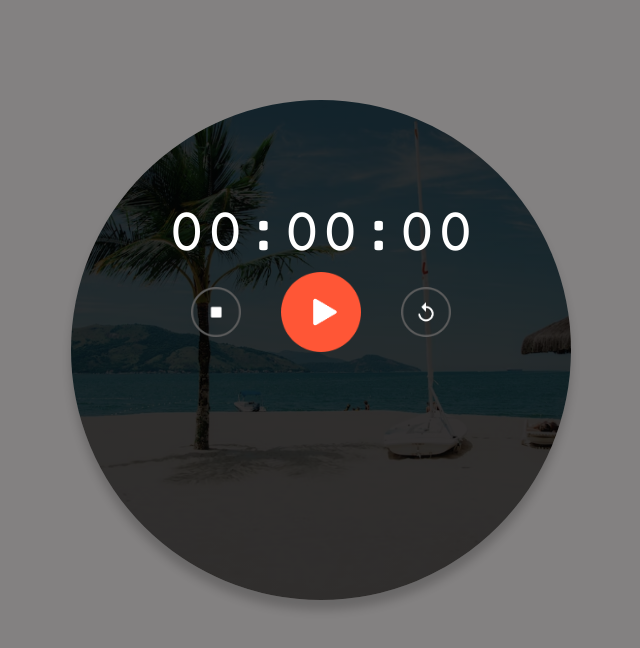
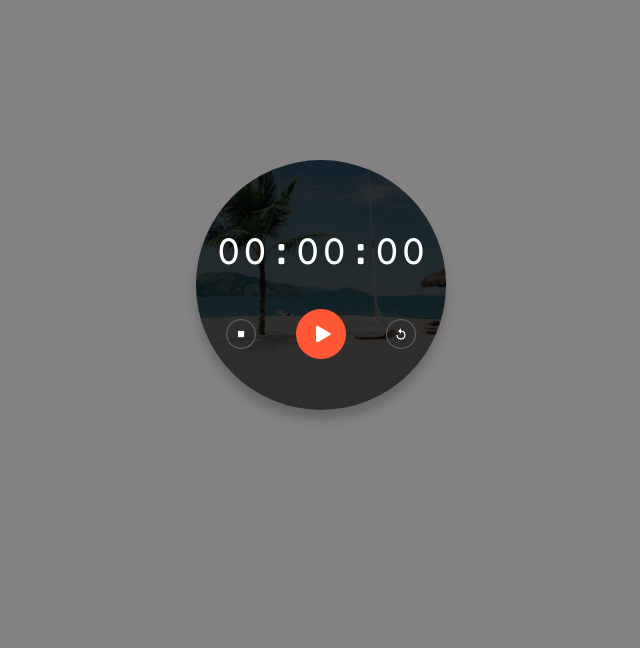
Before and after one commit to kumaradityadev/Stopwatch, a plain HTML site: page index.html in a window 1280 px wide. Shown: the whole page, without its empty margins (319-959 px from the left). Drawn offline with nearby package versions, Linux system fonts and the light colour scheme.

Commit message:
add mediaquery

```diff
--- a/assest/css/style.css
+++ b/assest/css/style.css
@@ -14,7 +14,7 @@ body {
     display: flex;
     align-items: center;
     justify-content: center;
-    margin-top: 50px;
+    margin-top: 80px;
 
 }
 
@@ -55,3 +55,24 @@ h1 {
 .buttons img:nth-child(2) {
     width: 80px;
 }
+
+@media (min-width:480px){
+    .stopwatch {
+        width: 250px;
+        height: 250px;
+    }
+    h1 {
+        margin-top: 30px;
+        font-size: 44px;
+        font-weight: 200;
+    }
+    .buttons img {
+        width: 30px;
+        margin: 0px 20px;
+        cursor: pointer;
+        margin-top: 30px;
+    }
+    .buttons img:nth-child(2) {
+        width: 50px;
+    }
+}
```
